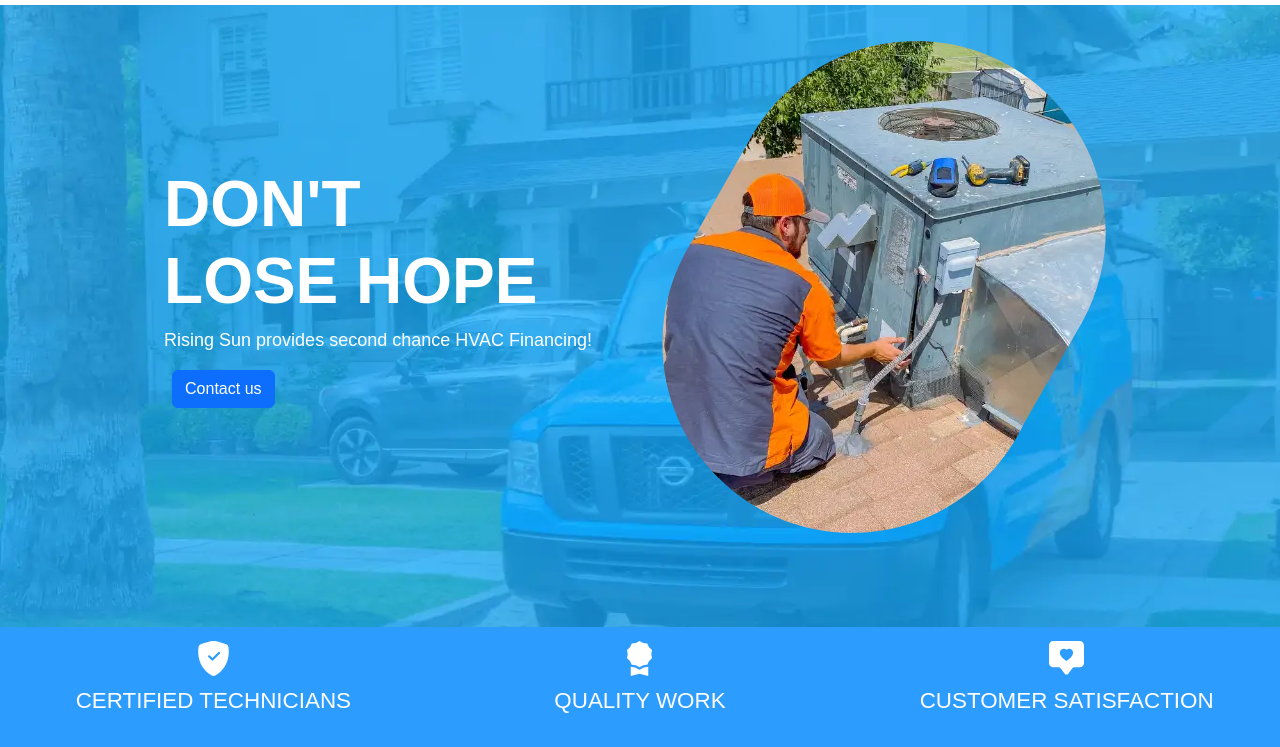
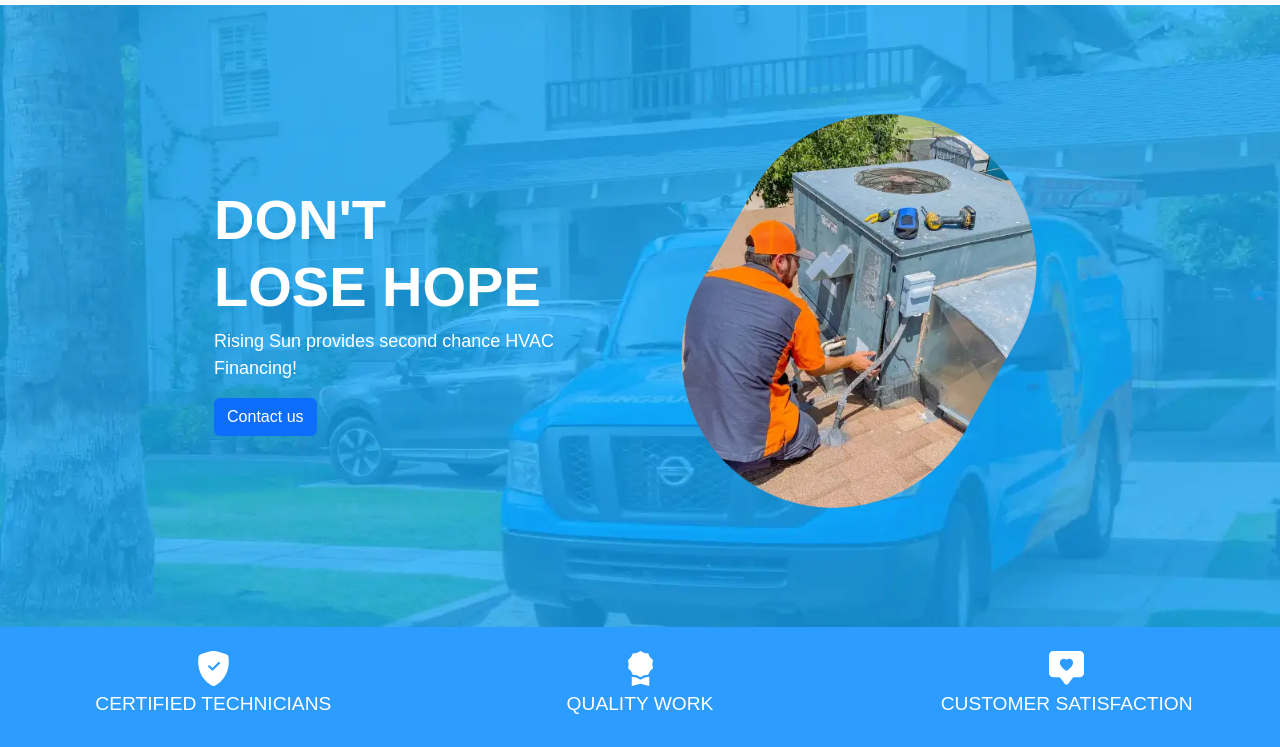
Before and after one commit to risingsunair/RSA2024, a plain HTML site: page index.html in a window 1280 px wide. Shown: the part 53-800 px from the top of the page. Drawn offline with nearby package versions, Linux system fonts and the light colour scheme; a script that the page names is missing.

Commit message:
Se ajustó el banner y la barra bajo banner.

```diff
--- a/index.html
+++ b/index.html
@@ -60,18 +60,18 @@
       <section>
         <div class="banner container-fluid d-flex align-items-center justify-content-center">
             <div class="row">
-              <div class="col-12 col-lg-6 d-flex flex-column justify-content-center">
+              <div class="col-12 col-lg-6 d-flex flex-column justify-content-center mt-5">
                 <div>
                 <h1>DON'T <br> LOSE HOPE</h1>
                 <p>Rising Sun provides second chance HVAC Financing!</p>
                 </div>
                 <div>
-                <a class="booknow btn btn-primary my-auto m-2" href="https://book.housecallpro.com/book/Rising-Sun-Air-Inc/112964d9c227471c8e84d4ea371a06f1">
+                <a class="booknow btn btn-primary" href="https://book.housecallpro.com/book/Rising-Sun-Air-Inc/112964d9c227471c8e84d4ea371a06f1">
                   Contact us
                 </a>
                 </div>
               </div>
-              <div class="col-12 col-lg-6 d-flex justify-content-center">
+              <div class="col-12 col-lg-6 d-flex justify-content-center mt-5">
                 <div>
                   <img src="./Multimedia/banner element.webp" alt="">
                 </div>
@@ -80,27 +80,27 @@
         </div>
       </section>
       <!--Barrra bajo banner-->
-      <section>
-        <div class="barra container-fluid d-flex flex-column justify-content-center">
-          <div class="row d-flex text-center justify-content-around align-items-center">
-              <div class="col-12 col-md-4">
+      <section">
+        <div class="barra container-fluid">
+          <div class="row text-center d-flex align-items-center justify-content-center">
+              <div class="col-12 col-md-4 mt-4">
                   <svg xmlns="http://www.w3.org/2000/svg" width="35" height="35" fill="white" class="bi bi-shield-fill-check" viewBox="0 0 16 16">
                     <path fill-rule="evenodd" d="M8 0c-.69 0-1.843.265-2.928.56-1.11.3-2.229.655-2.887.87a1.54 1.54 0 0 0-1.044 1.262c-.596 4.477.787 7.795 2.465 9.99a11.8 11.8 0 0 0 2.517 2.453c.386.273.744.482 1.048.625.28.132.581.24.829.24s.548-.108.829-.24a7 7 0 0 0 1.048-.625 11.8 11.8 0 0 0 2.517-2.453c1.678-2.195 3.061-5.513 2.465-9.99a1.54 1.54 0 0 0-1.044-1.263 63 63 0 0 0-2.887-.87C9.843.266 8.69 0 8 0m2.146 5.146a.5.5 0 0 1 .708.708l-3 3a.5.5 0 0 1-.708 0l-1.5-1.5a.5.5 0 1 1 .708-.708L7.5 7.793z"/>
                   </svg>
-                <p class="mt-2">CERTIFIED TECHNICIANS</p>
+                  <p class="mt-1">CERTIFIED TECHNICIANS</p>
               </div>
-              <div class="col-12 col-md-4">
+              <div class="col-12 col-md-4 mt-4">
                   <svg xmlns="http://www.w3.org/2000/svg" width="35" height="35" fill="white" class="bi bi-award-fill" viewBox="0 0 16 16">
                     <path d="m8 0 1.669.864 1.858.282.842 1.68 1.337 1.32L13.4 6l.306 1.854-1.337 1.32-.842 1.68-1.858.282L8 12l-1.669-.864-1.858-.282-.842-1.68-1.337-1.32L2.6 6l-.306-1.854 1.337-1.32.842-1.68L6.331.864z"/>
                     <path d="M4 11.794V16l4-1 4 1v-4.206l-2.018.306L8 13.126 6.018 12.1z"/>
                   </svg>
-                <p class="mt-2">QUALITY WORK</p>
+                  <p class="mt-1">QUALITY WORK</p>
               </div>
-              <div class="col-12 col-md-4">
+              <div class="col-12 col-md-4 mt-4">
                   <svg xmlns="http://www.w3.org/2000/svg" width="35" height="35" fill="white" class="bi bi-chat-square-heart-fill" viewBox="0 0 16 16">
                     <path d="M2 0a2 2 0 0 0-2 2v8a2 2 0 0 0 2 2h2.5a1 1 0 0 1 .8.4l1.9 2.533a1 1 0 0 0 1.6 0l1.9-2.533a1 1 0 0 1 .8-.4H14a2 2 0 0 0 2-2V2a2 2 0 0 0-2-2zm6 3.993c1.664-1.711 5.825 1.283 0 5.132-5.825-3.85-1.664-6.843 0-5.132"/>
                   </svg>
-                <p class="mt-2">CUSTOMER SATISFACTION</p>
+                  <p class="mt-1">CUSTOMER SATISFACTION</p>
               </div>
           </div>
         </div>
@@ -232,7 +232,6 @@
       <div class="elfsight-app-6717eaac-fdb1-49a9-ab99-4e208ddc1236" data-elfsight-app-lazy></div>
     </section>
 
-
     <!--Footer-->
     <footer class="bg-body-tertiary" style="background-color: rgb(252, 252, 252);">
       <div class="container-fluid">
--- a/style.css
+++ b/style.css
@@ -19,6 +19,11 @@ header{
     background: url(./Multimedia/banner_background.webp) no-repeat center / cover;
 }
 
+.banner img{
+    width: 400px;
+    height: 400px;
+}
+
 @media (max-width: 991px) {
     .banner{
         height: 70%;
@@ -32,8 +37,8 @@ header{
         align-content: center;
     }
     .banner img{
-        height: 275px;
-        width: 275px;
+        height: 225px;
+        width: 225px;
         margin: 25px 0 25px 0;
     }
     .barra{
@@ -48,7 +53,7 @@ header{
 .banner h1{
     color: white;
     font-weight: 800;
-    font-size: 4em;
+    font-size: 3.5em;
 }
 
 .banner p{
@@ -63,7 +68,7 @@ header{
 }
 
 .barra p{
-    font-size: 1.4em;
+    font-size: 1.2em;
     font-weight: 500;
 }
 
```
Lines whose indentation alone changed are shown as unchanged.
